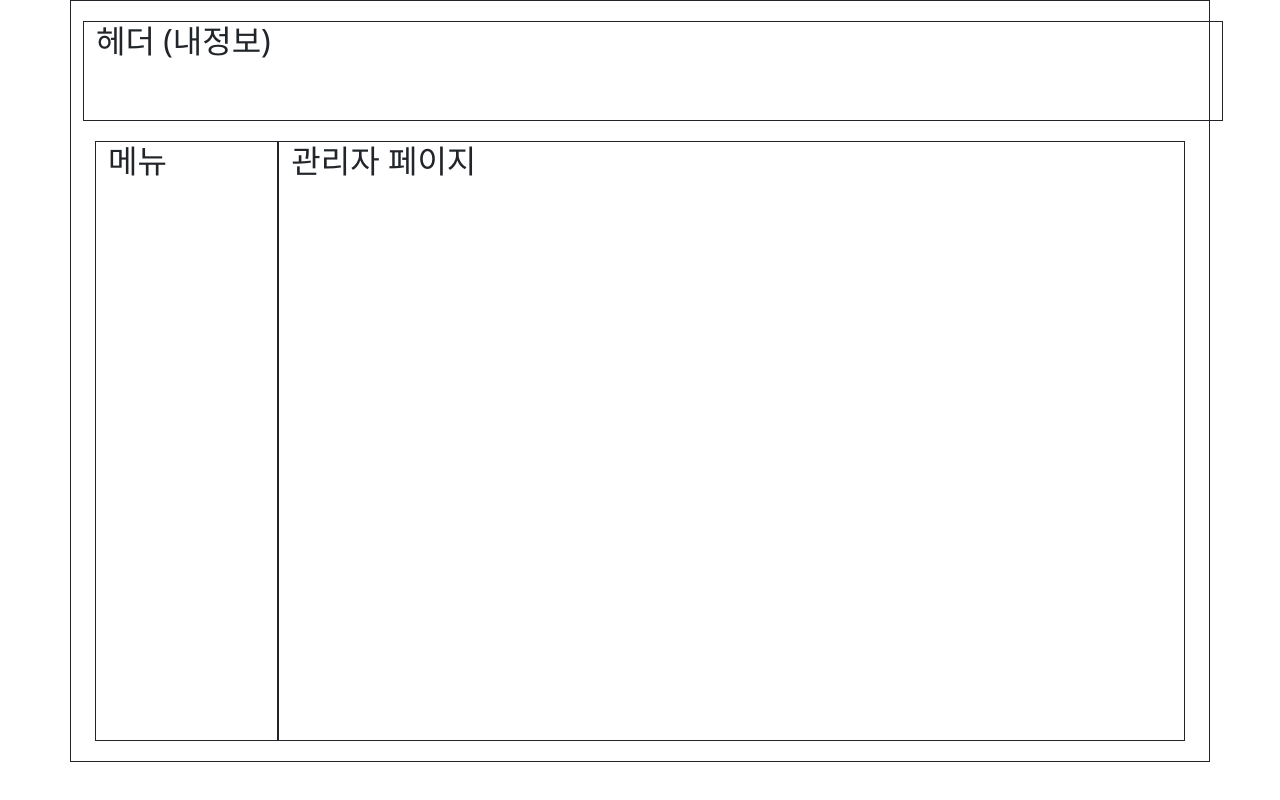
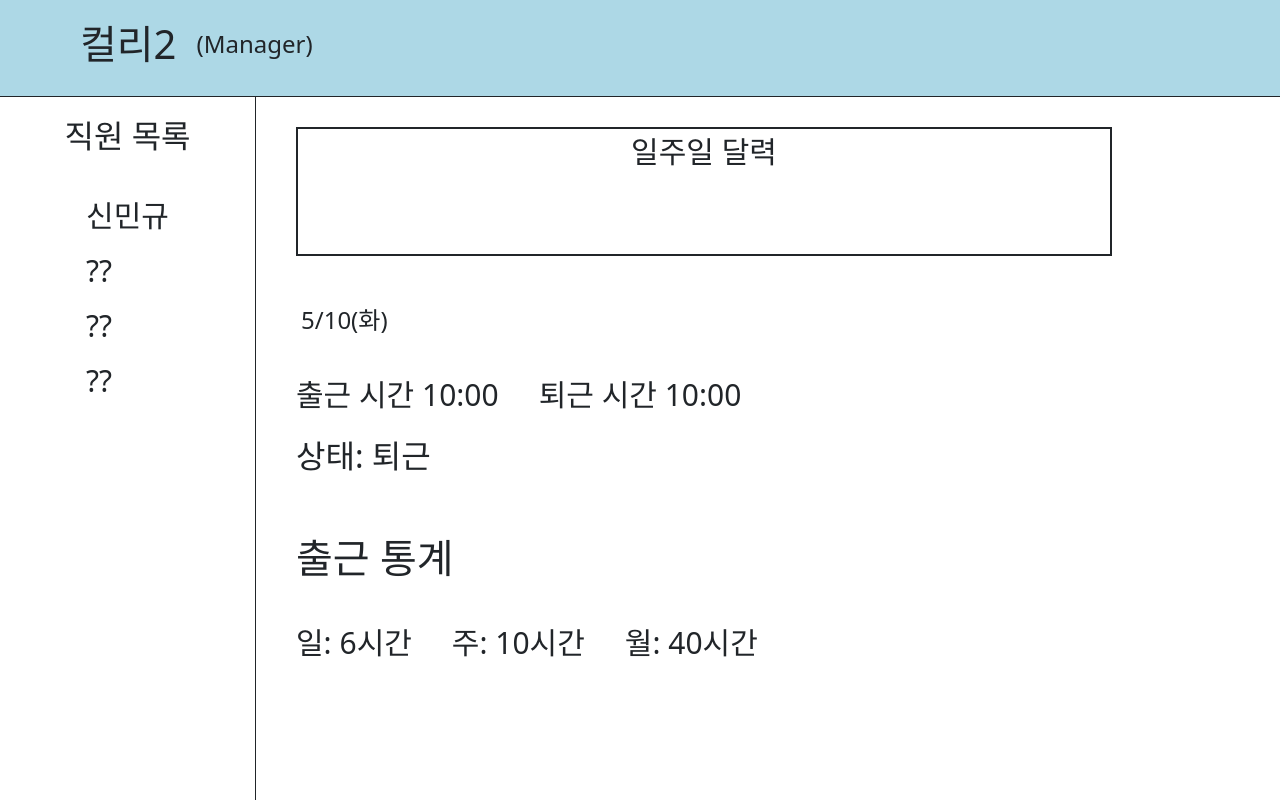
Before and after one commit to KurlyTeam2/Mini-project-frontend, a React (Create React App) app: page /manager in a window 1280 px wide. Built offline with nearby package versions, Linux system fonts and the light colour scheme.

Commit message:
Add Manager.tsx

```diff
--- a/src/pages/Manager.tsx
+++ b/src/pages/Manager.tsx
@@ -1,19 +1,141 @@
-import {Container} from "react-bootstrap";
+import {Button} from "react-bootstrap";
+import { ChangeEvent, useCallback, useState } from "react";
+import styled from "styled-components";
+
+class User {
+  name: string;
+  auth: string;
+
+  constructor(name: string, auth: string) {
+    this.name = name;
+    this.auth = auth;
+  }
+}
+
+class Staff{
+  name: string;
+  auth: string;
+  day = 0;
+  week = 0;
+  month = 0;
+
+  constructor(name: string, auth: string, day:number, week:number, month:number) {
+    this.name = name;
+    this.auth = auth;
+    this.day = day;
+    this.week = week;
+    this.month = month;
+  }
+}
+
+const Container = styled.div`
+  width: 100vw;
+  height: 100vh;
+  display: flex;
+  flex-direction: column;
+`;
+
+const Header = styled.div`
+  display: flex;
+  justify-content: flex-start;
+  align-items: center;
+  background-color: lightblue;
+  width: 100%;
+  padding: 20px 30px;
+  border-bottom: 1px solid;
+`;
+
+const Layout = styled.div`
+  display: flex;
+  width: 100%;
+  height: 100%;
+`;
+
+const Menu = styled.div`
+  display: flex;
+  flex-direction: column;
+  width: 20%;
+  height: 100%;
+  align-items: center;
+  border-right: 1px solid;
+`;
+
+const List = styled.div`
+  display: flex;
+  flex-direction: column;
+  justify-content: space-between;
+  margin-top: 20px;
+`;
+
+const Name = styled.text`
+  font-size: 30px;
+  margin-top: 10px;
+`;
+
+const Content = styled.div`
+  display: flex;
+  flex-direction: column;
+  width: 70%;
+  padding: 30px 40px;
+`;
+
+const HourBox = styled.div`
+  display: flex;
+  margin-top: 30px;
+`;
+
+const Text1 = styled.div`
+  font-size: 30px;
+  margin-right: 40px;
+`;
+
+const Calendar = styled.div`
+  width: 100%;
+  height: 20%;
+  margin-bottom: 50px;
+  border: 2px solid;
+  font-size: 30px;
+  text-align: center;
+`;
+
+const me = new User("컬리2", "Manager");
+
+const staff = new Staff("신민규", "Staff", 6, 10, 40);
 
 const Manager = () => {
   return (
-    <Container className="border border-dark">
-      <Container style={{width: 1235, height: 100, marginTop: 20, marginBottom: 20}} className="border border-dark">
-        <h2>헤더 (내정보)</h2>
-      </Container>
-      <Container style={{display: "flex"}}>
-        <Container style={{width: 200, height: 600, marginBottom: 20}} className="border border-dark">
-          <h2>메뉴</h2>
-        </Container>
-        <Container style={{width: 1000, height: 600}} className="border border-dark">
-          <h2>관리자 페이지</h2>
-        </Container>
-      </Container>
+    <Container>
+      <Header>
+        <h1 style={{marginRight:20, marginLeft: 50}}>{me.name}</h1>
+        <h4>({me.auth})</h4>
+      </Header>
+      <Layout>
+        <Menu>
+          <h2 style={{marginTop:20}}>직원 목록</h2>
+          <List>
+            <Name>{staff.name}</Name>
+            <Name>??</Name>
+            <Name>??</Name>
+            <Name>??</Name>
+          </List>
+        </Menu>
+        <Content>
+          <Calendar>일주일 달력</Calendar>
+          <h4 style={{ marginLeft: 5 }}>5/10(화)</h4>
+          <HourBox>
+            <Text1>출근 시간 10:00</Text1>
+            <Text1>퇴근 시간 10:00</Text1>
+          </HourBox>
+          <h2 style={{marginTop:20}}>상태: 퇴근</h2>
+          <h1 style={{marginTop:50}}>출근 통계</h1>
+
+          <HourBox>
+            <Text1>일: {staff.day}시간</Text1>
+            <Text1>주: {staff.week}시간</Text1>
+            <Text1>월: {staff.month}시간</Text1>
+          </HourBox>
+        </Content>
+      </Layout>
     </Container>
   )
 }
```
